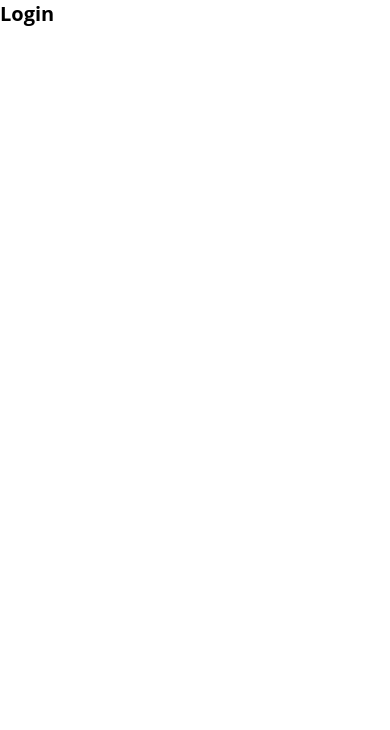
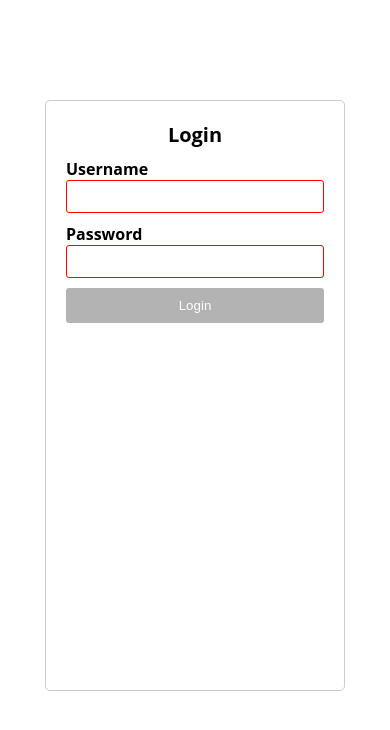
Before and after one commit to MohamedDiaaEldin/Bikya-React, a React (Create React App) app: page /login in a window 390 px wide. Shown: the top 730 px of the page. Built offline with nearby package versions, Linux system fonts and the light colour scheme.

Commit message:
- implemented Login component     - used useSate and useReducer to Handle form validly     - implemented responsive css

```diff
--- a/src/components/Login.js
+++ b/src/components/Login.js
@@ -1,11 +1,74 @@
+import React, { useReducer, useRef } from 'react';
+import './login.css';
+
+const initialState = {
+    isValidPassword: false,
+    isValidUserName: false
+};
+
+const reducer = (state, action) => {
+    switch (action.type) {
+        case 'USERNAME':
+
+            console.log('payload', action.payload)
+            return { ...state, isValidUserName: action.isValid };
+        case 'PASSWORD':
+            return { ...state, isValidPassword: action.isValid };
+        default:
+            return state;
+    }
+};
+
+function Login() {
+    const [state, dispatch] = useReducer(reducer, initialState);
+    const userNameRef = useRef('');
+    const passwordRef = useRef('');
 
 
-const Login = () => {
 
-    return(
-        <h2>Login</h2>
-    )
+    const isValidForm = state.isValidPassword && state.isValidUserName
+
+    const userNameOnBlurHandler = () => {
+        const pattern = /^[a-zA-Z0-9._%+-]+@[a-zA-Z0-9.-]+\.[a-zA-Z]{2,}$/;
+        dispatch({ type: 'USERNAME', isValid: pattern.test(userNameRef.current.value) });
+    };
+
+    const passwordOnBlurHandler = () => {
+        dispatch({ type: 'PASSWORD', isValid: passwordRef.current.value.trim().length > 0 });
+    };
+
+    const handleLogin = () => {
+        // send make http request
+        // show loading bar
+        // if 200 : go to user area else show error message
+    };
+
+    return (
+        <div className="login-container">
+            <h2>Login</h2>
+            <form>
+                <div>
+                    <label>Username</label>
+                    <input
+                        type="text"
+                        onBlur={userNameOnBlurHandler}
+                        ref={userNameRef}
+                        className={!state.isValidUserName ? 'invalid' : ''}
+                    />
+                </div>
+                <div>
+                    <label>Password</label>
+                    <input
+                        type="password"
+                        ref={passwordRef}
+                        className={!state.isValidPassword ? 'invalid' : ''}
+                        onBlur={passwordOnBlurHandler}
+                    />
+                </div>
+                <button disabled={!isValidForm} type="button" onClick={handleLogin}>Login</button>
+            </form>
+        </div>
+    );
 }
 
-
-export default Login
+export default Login;
--- a/src/components/login.css
+++ b/src/components/login.css
@@ -0,0 +1,56 @@
+.login-container {
+    max-width: 400px;
+    margin: 100px auto;
+    height: 70vh;
+    padding: 20px;
+    border: 1px solid #ccc;
+    border-radius: 5px;
+}
+
+.login-container h2 {
+    text-align: center;
+}
+
+.login-container form {
+    display: flex;
+    flex-direction: column;
+}
+
+.login-container form div {
+    margin-bottom: 10px;
+}
+
+.login-container form label {
+    font-weight: bold;
+}
+
+.login-container form input{
+    width: 100%;
+    padding: 8px;
+    border: 1px solid #ccc;
+    border-radius: 3px;
+}
+
+.login-container form input.invalid {
+    border-color: red;
+}
+.login-container form button {
+    width: 100%;
+    padding: 10px;
+    background-color: #007bff;
+    color: #fff;
+    border: none;
+    border-radius: 3px;
+    cursor: pointer;
+}
+
+.login-container form button:disabled {
+    background-color: #b3b3b3;
+    cursor: not-allowed;
+}
+
+@media (max-width: 768px) {
+    .login-container {
+        max-width: 300px;
+    }
+}
```
